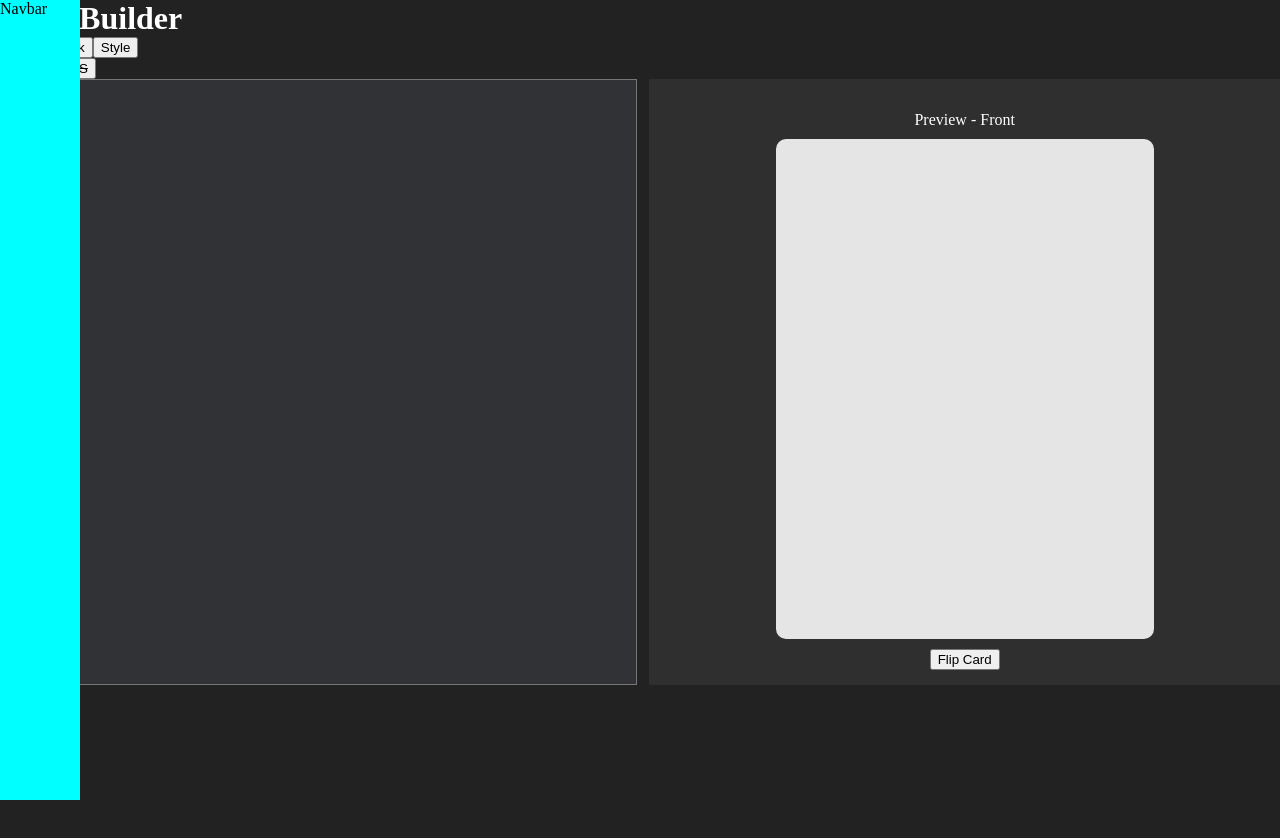
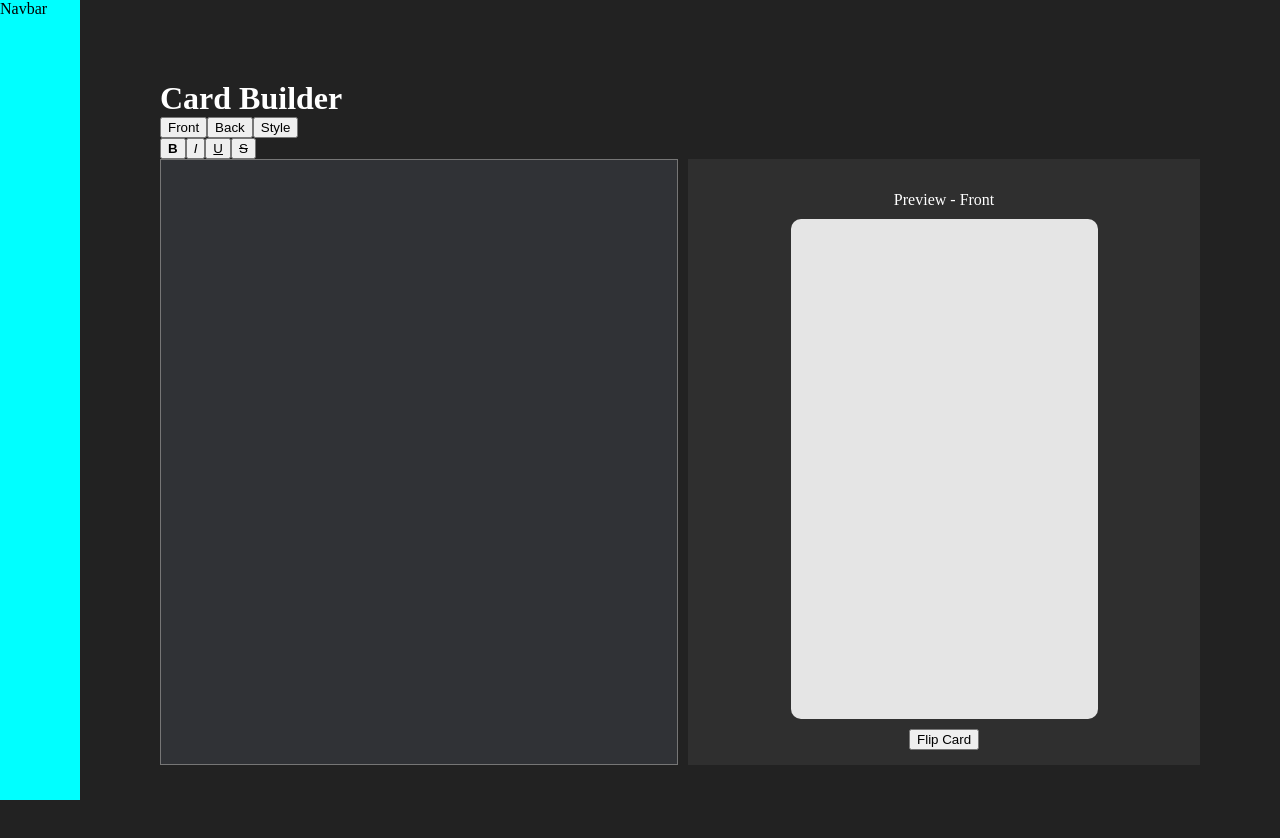
Before and after one commit to 18barbers2/gostudycards, a React (Vite) app in the folder frontend/: page / in a window 1280 px wide. Shown: the top 838 px of the page. Before the commit the page ends 800 px from the top, so only its background shows below. Built offline with nearby package versions, Linux system fonts and the light colour scheme.

Commit message:
style: updated the margins of cardbuilder page

```diff
--- a/frontend/src/css/CardBuilder.css
+++ b/frontend/src/css/CardBuilder.css
@@ -1,6 +1,8 @@
 .card-builder-page {
     background-color: #222222;
     color: white;
+    margin-left: 80px;
+    padding: 80px;
 }
 
 .card-input {
```
